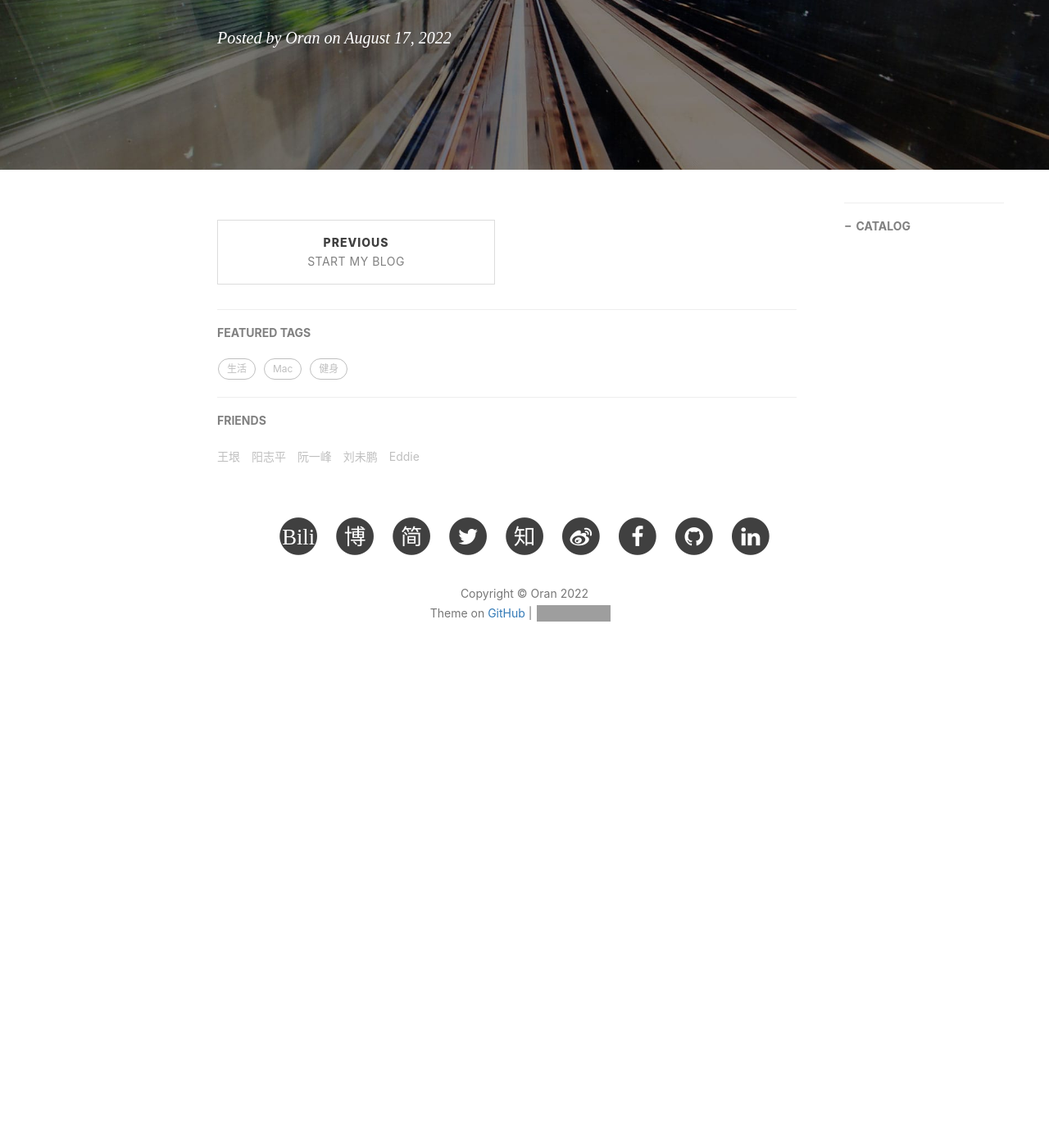
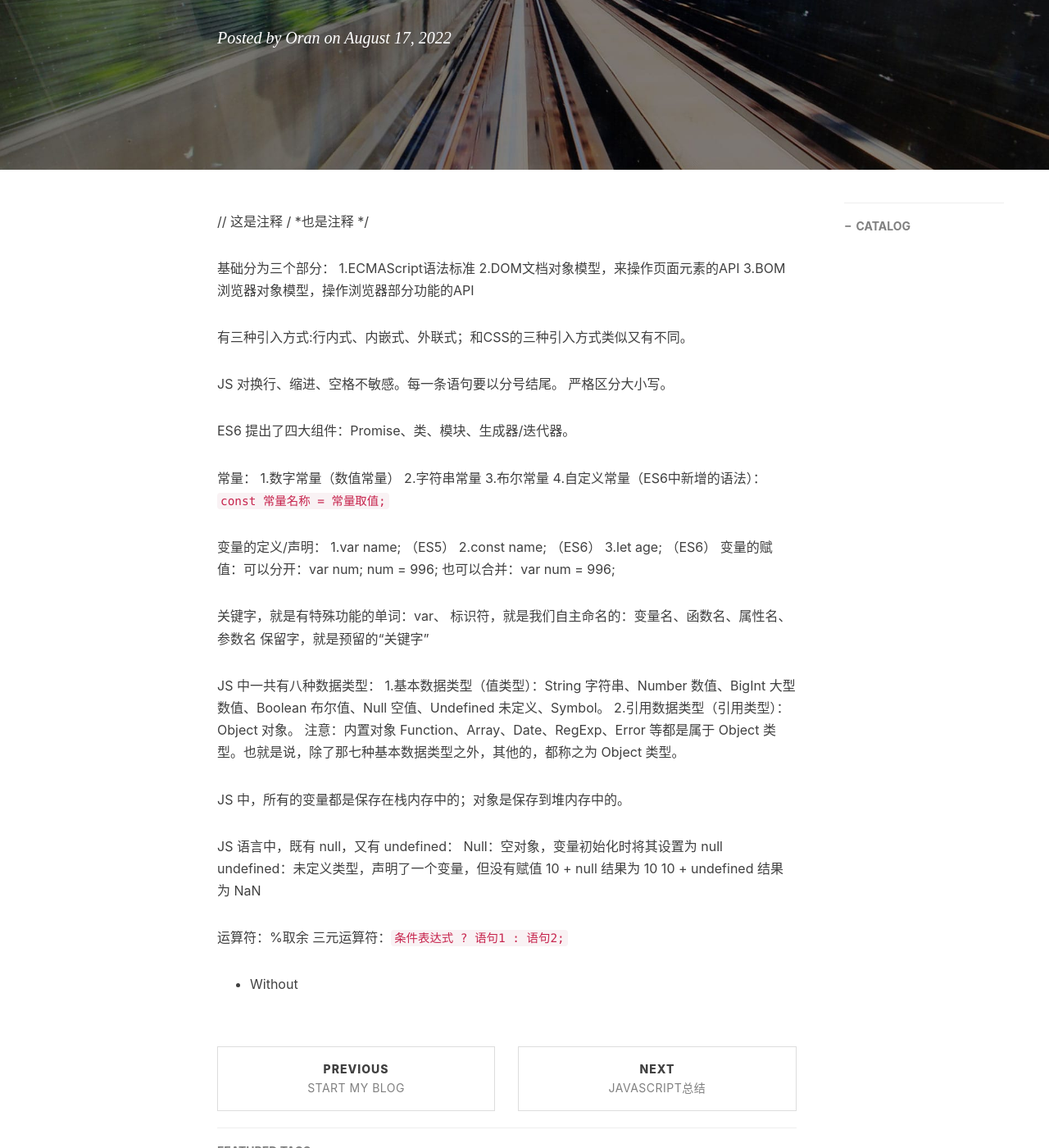
Before and after one commit to whr1241/whr1241.github.io, a Jekyll site: the page built from _posts/2022-08-17-JavaScript总结.md, in a window 1280 px wide and 1400 px high, scrolled down 316 px. Shown: the whole window at 82% size. Built offline with Jekyll 4.4.1, drawn with Linux system fonts in a browser that asks for light colours; nearby versions of some CDN libraries; comment, search, counter and statistics services are not loaded; before the commit the page ends 1168 px from its top, so only the background shows below that; grey boxes are pictures that could not be loaded.

Commit message:
最近修改

```diff
--- a/_posts/2022-08-17-JavaScript总结.md
+++ b/_posts/2022-08-17-JavaScript总结.md
@@ -11,3 +11,50 @@
     - 前端
     - JavaScript
 ---
+// 这是注释
+/ \*也是注释 \*/
+
+基础分为三个部分：
+    1.ECMAScript语法标准
+    2.DOM文档对象模型，来操作页面元素的API
+    3.BOM浏览器对象模型，操作浏览器部分功能的API
+
+有三种引入方式:行内式、内嵌式、外联式；和CSS的三种引入方式类似又有不同。
+
+JS 对换行、缩进、空格不敏感。每一条语句要以分号结尾。 严格区分大小写。
+
+ES6 提出了四大组件：Promise、类、模块、生成器/迭代器。
+
+常量：
+1.数字常量（数值常量）
+2.字符串常量
+3.布尔常量
+4.自定义常量（ES6中新增的语法）：`const 常量名称 = 常量取值;`
+
+变量的定义/声明：
+1.var name;  （ES5）
+2.const name;  （ES6）
+3.let age;  （ES6）
+变量的赋值：可以分开：var num; num = 996; 也可以合并：var num = 996;
+
+关键字，就是有特殊功能的单词：var、
+标识符，就是我们自主命名的：变量名、函数名、属性名、参数名
+保留字，就是预留的“关键字”
+
+JS 中一共有八种数据类型：
+1.基本数据类型（值类型）：String 字符串、Number 数值、BigInt 大型数值、Boolean 布尔值、Null 空值、Undefined 未定义、Symbol。
+2.引用数据类型（引用类型）：Object 对象。
+注意：内置对象 Function、Array、Date、RegExp、Error 等都是属于 Object 类型。也就是说，除了那七种基本数据类型之外，其他的，都称之为 Object 类型。
+
+JS 中，所有的变量都是保存在栈内存中的；对象是保存到堆内存中的。
+
+JS 语言中，既有 null，又有 undefined：
+Null：空对象，变量初始化时将其设置为 null
+undefined：未定义类型，声明了一个变量，但没有赋值
+10 + null 结果为 10
+10 + undefined 结果为 NaN
+
+运算符：%取余
+三元运算符：`条件表达式 ? 语句1 : 语句2;`
+
+* Without
```
Also changed, not shown: _posts/2022-08-19-CMD与shell.md (added, +2 -0 lines), _posts/2022-08-19-Git与Github.md (added, +2 -0 lines), _posts/2022-08-19-Nmap原理与使用技巧.md (added, +1 -0 lines), _posts/2022-08-19-SSH原理与使用.md (added, +2 -0 lines), _posts/2022-08-19-数据类型和数据结构.md (added, +19 -0 lines), _posts/2022-08-19-浏览器内核与搜索引擎.md (added, +4 -0 lines), _posts/2022-08-19-编码方式和文件格式.md (added, +14 -0 lines), _posts/2022-08-19-自然数e.md (added, +1 -0 lines), _posts/进制.md (added, +1 -0 lines), _posts/2022-08-19-万物皆可贝叶斯.md (added), _posts/2022-08-19-电子笔记.md (added), _posts/OSI七层模型.md (added), _posts/正则表达式.md (added), _posts/面向对象.md (added), 1 other file.
